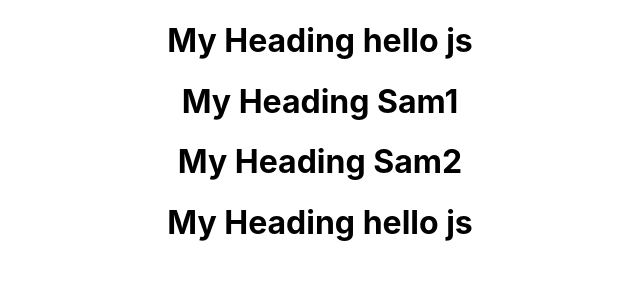
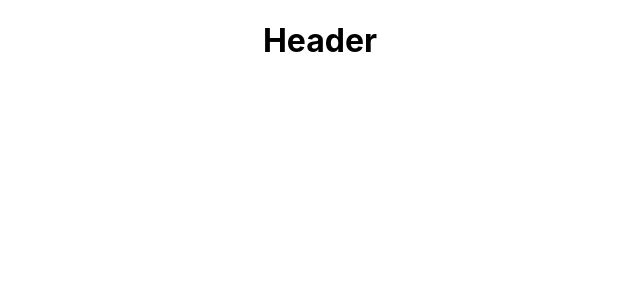
Before and after one commit to sameershinde28/p1, a React (Create React App) app: page / in a window 1280 px wide. Shown: the top 300 px of the page, without its empty margins (320-960 px from the left). Built offline with nearby package versions, Linux system fonts and the light colour scheme.

Commit message:
before 54 min

```diff
--- a/src/App.js
+++ b/src/App.js
@@ -1,15 +1,12 @@
-import MyHeading from "./components/MyHeading";
-import { Sam1, Sam2 as Sameer2 } from './components/MyHeading'
-
-
+import Header from "./components/Header";
 
 export default function App() {
+
   return (
     <div className="App">
-      <MyHeading />
-      <Sam1 />
-      <Sameer2 />
-      <MyHeading />
+
+      <Header />
+
     </div>
 
   )
--- /dev/null
+++ b/src/components/Header.js
@@ -0,0 +1,14 @@
+const Header = () => {
+
+
+
+    return (
+        <>
+
+            <h1> Header </h1>
+
+        </>
+    )
+}
+
+export default Header;
--- a/src/components/MyHeading.js
+++ /dev/null
@@ -1,12 +0,0 @@
- const MyHeading=()=><h1>My Heading hello js</h1>;
-
-
- const Sam1=()=><h1>My Heading Sam1</h1>;
- const Sam2=()=><h1>My Heading Sam2</h1>;
-
-
-
-
-
- export default MyHeading;
- export {Sam1,Sam2};
```
